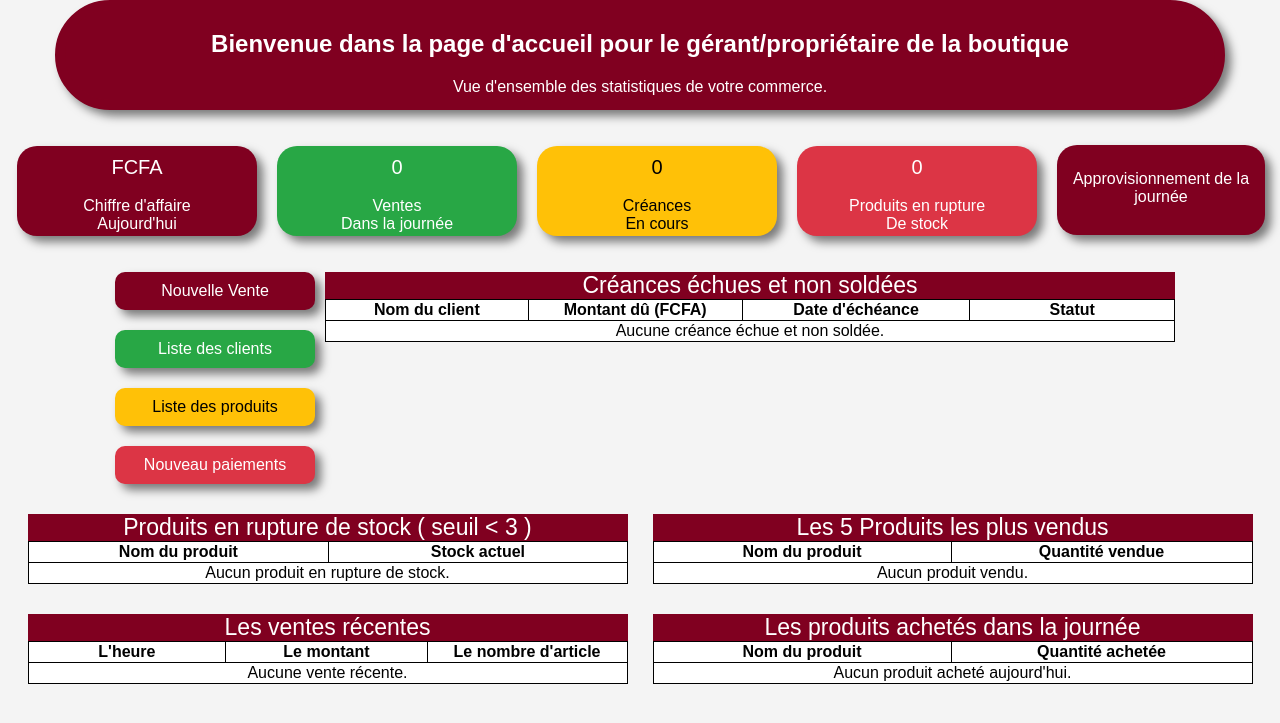
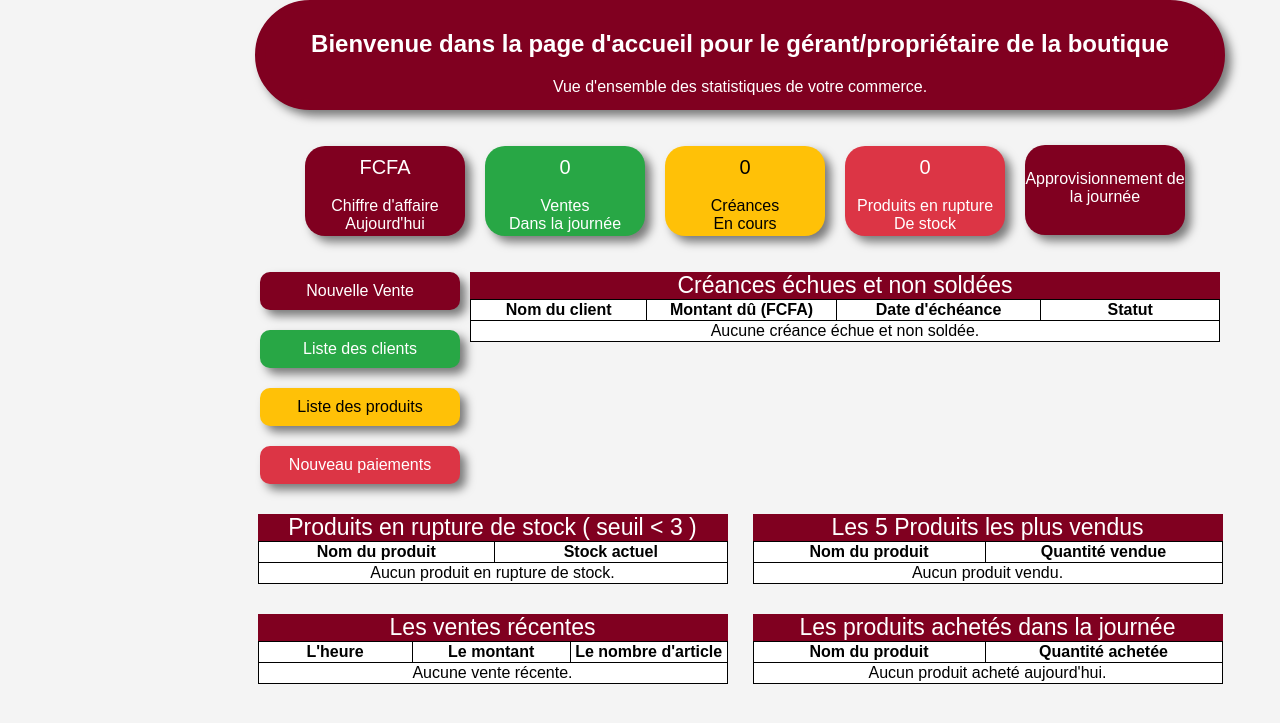
Before and after one commit to OusmaneDiasse/Application-de-gestion-des-boutiques, a PHP site: page /PHP/accueil.php in a window 1280 px wide. Shown: the top 723 px of the page. Run offline with PHP 8.4, Linux system fonts and the light colour scheme; data that the repository does not hold is empty.

Commit message:
page d'acceuil du gérant

```diff
--- a/CSS/accueil.css
+++ b/CSS/accueil.css
@@ -18,15 +18,16 @@ body{
    box-shadow: 6px 6px 10px rgba(0,0,0,0.5);
     background-color: rgb(128, 0, 32);
     color: white;
-    width: 1150px;
+    width: 950px;
     height: 90px;
+    margin-left: 200px;
 }
 .informations{
   display: flex;
     flex-direction: row;
     gap: 20px;
     padding-left: 500px;
-     margin-right: 43em;
+     margin-right: 30em;
      margin-left: 190px;
 }
 .affaires,
@@ -43,7 +44,7 @@ body{
     background-color: rgb(128, 0, 32);
     color: white;
    padding-top: 10px;
-    width: 15em;
+    width: 10em;
     height: 80px;
 
 }
@@ -51,21 +52,21 @@ body{
     background-color: rgb(40, 167, 69);
     color: white;
     padding-top: 10px;
-    width: 15em;
+    width: 10em;
     height: 80px;
 }
 .creances{
     background-color: rgb(255, 193, 7);
     color: black;
     padding-top: 10px;
-    width: 15em;
+    width: 10em;
     height: 80px;
 }
 .produits{
     background-color: #dc3545;
     color: white;
     padding-top: 10px;
-    width: 15em;
+    width: 10em;
     height: 80px;
 }
 .buttons{
@@ -124,22 +125,22 @@ caption{
     flex-direction: row;
     gap: 10px;
     margin-top: 10px;
-    margin-left: 10px;
+    margin-left: 210px;
     margin-right: 10px;
 
 }
 .table{
-    width: 850px;
+    width: 750px;
     background-color: white;
 }
 .tableau{
       background-color: white;
-      width: 600px;
+      width: 470px;
        margin-right: 15px;
 }
 .block{
 background-color: white;
-      width: 600px;
+      width: 470px;
 
 }
 a{
@@ -148,7 +149,7 @@ a{
 
 }
 .lien{
-    width: 13em;
+    width: 10em;
      border-radius: 20px;
      box-shadow: 6px 6px 10px rgba(0,0,0,0.5);
      background-color: rgb(128, 0, 32);
@@ -162,8 +163,9 @@ a{
     display: flex;
     align-items: flex-start; /* permet aux éléments de commencer en haut */
     align-content: flex-start;
-    margin-left: 10px;
+    margin-left: 20px;
     gap: 10px;
+    margin-left: 200px;
 }
 .valeur,
 .total,
@@ -177,15 +179,15 @@ a{
     flex-direction: row;
     gap: 10px;
     margin-top: 10px;
-    margin-left: 10px;
+    margin-left: 210px;
     margin-right: 10px;
 }
 .recent{
     background-color: white;
-      width: 600px;
+      width: 470px;
        margin-right: 15px;
 }
 .achete{
       background-color: white;
-      width: 600px;
+      width: 470px;
 }
--- a/PHP/accueil.php
+++ b/PHP/accueil.php
@@ -68,7 +68,7 @@
         </tr>
         <?php
         // Requête pour récupérer les créances échues et non soldées
-        $req = $pdo->query('SELECT client.NOM_CLIENT, creance.MONTANT_DU, creance.DATE_ECHEANCE, creance.ID_STATUT FROM creance JOIN facture ON creance.ID_FACTURE = facture.ID_FACTURE
+        $req = $pdo->query('SELECT client.NOM_CLIENT, creance.MONTANT_DU, creance.DATE_ECHEANCE, creance.ID_STATUT FROM creance JOIN facture ON creance.FAC_ID_FACTURE = facture.ID_FACTURE
 JOIN client ON facture.ID_CLIENT = client.ID_CLIENT WHERE creance.ID_STATUT = 1 AND creance.DATE_ECHEANCE < CURDATE()');
         $creances = $req->fetchAll(PDO::FETCH_ASSOC); // Récupérer tous les résultats
         if (!empty($creances)) {
@@ -146,7 +146,7 @@ JOIN client ON facture.ID_CLIENT = client.ID_CLIENT WHERE creance.ID_STATUT = 1
     </tr>
     <?php
     // Requête pour récupérer les 5 ventes plus récentes
-    $req = $pdo->query('SELECT HEURE_VENTE AS heure_vente, SUM(produit.PRIX * vendre.QUANTITE_VENDUE) AS MONTANT_TOTAL, SUM(vendre.QUANTITE_VENDUE) AS NOMBRE_ARTICLES FROM vendre JOIN produit ON vendre.ID_PRODUIT = produit.ID_PRODUIT JOIN facture ON vendre.ID_FACTURE = facture.ID_FACTURE
+    $req = $pdo->query('SELECT HEUR_VENTE AS heure_vente, SUM(produit.PRIX * vendre.QUANTITE_VENDUE) AS MONTANT_TOTAL, SUM(vendre.QUANTITE_VENDUE) AS NOMBRE_ARTICLES FROM vendre JOIN produit ON vendre.ID_PRODUIT = produit.ID_PRODUIT JOIN facture ON vendre.ID_FACTURE = facture.ID_FACTURE
 GROUP BY facture.ID_FACTURE ORDER BY vendre.QUANTITE_VENDUE DESC LIMIT 5');
     $ventes_recentes = $req->fetchAll(PDO::FETCH_ASSOC); // Récupérer tous les résultats
     if (!empty($ventes_recentes)) {
```
